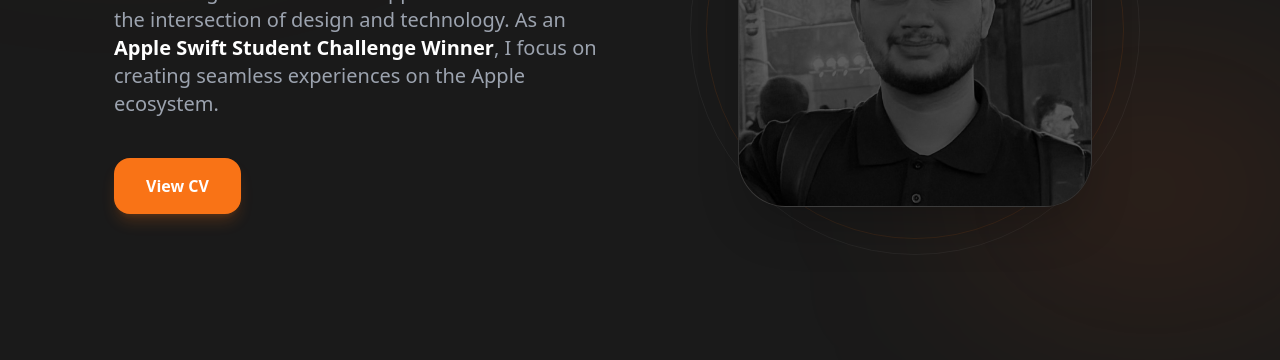
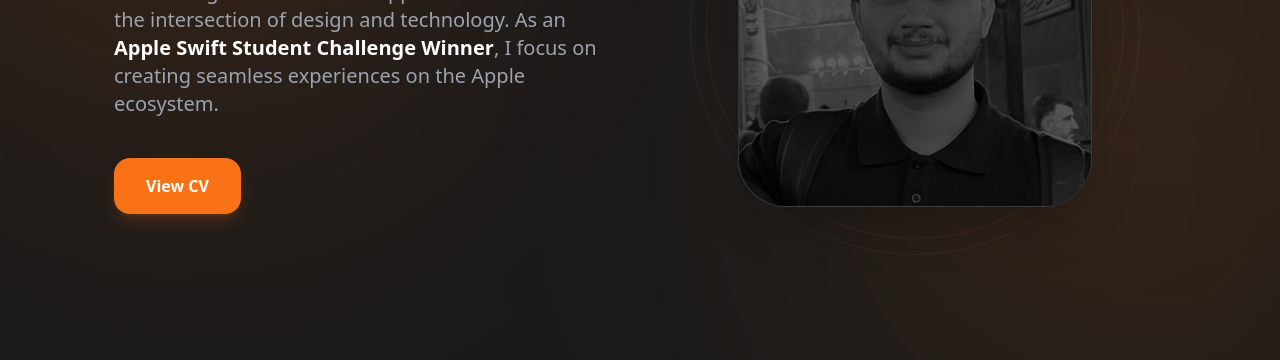
Before and after one commit to itkhld1/Khaled.dev, a Next.js app: page / in a window 1280 px wide. Shown: the part 410-770 px from the top of the page. Built offline with nearby package versions, Linux system fonts and the light colour scheme.

Commit message:
Added global backgorund glow effect

```diff
--- a/src/app/page.tsx
+++ b/src/app/page.tsx
@@ -7,13 +7,23 @@ import Contact from '@/components/Contact'
 
 export default function Home() {
   return (
-    <main className="relative bg-[#1A1A1A]">
+    <main className="relative bg-[#1A1A1A] min-h-screen">
+      {/* Global Smooth Glows */}
+      <div className="fixed inset-0 overflow-hidden pointer-events-none z-0">
+        <div className="absolute top-[-10%] left-[-10%] w-[600px] h-[600px] bg-orange-500/10 blur-[150px] rounded-full"></div>
+        <div className="absolute top-[20%] right-[-10%] w-[500px] h-[500px] bg-orange-500/5 blur-[130px] rounded-full"></div>
+        <div className="absolute bottom-[20%] left-[-5%] w-[550px] h-[550px] bg-orange-500/5 blur-[140px] rounded-full"></div>
+        <div className="absolute bottom-[-10%] right-[-10%] w-[600px] h-[600px] bg-orange-500/10 blur-[150px] rounded-full"></div>
+      </div>
+
+      <div className="relative z-10">
         <Header />
         <Hero />
         <SwiftChallenge />
         <Projects />
         <Skills />
         <Contact />
+      </div>
     </main>
   )
 }
--- a/src/components/Contact.tsx
+++ b/src/components/Contact.tsx
@@ -4,7 +4,7 @@ import { motion } from 'framer-motion'
 
 const Contact = () => {
   return (
-    <section id="contact" className="py-24 bg-[#1A1A1A] relative">
+    <section id="contact" className="py-24 relative">
       <div className="max-w-[1100px] mx-auto px-6">
         <div className="bg-gradient-to-br from-orange-500 to-orange-600 rounded-[3rem] p-12 md:p-20 text-center relative overflow-hidden">
           {/* Decorative shapes */}
--- a/src/components/Hero.tsx
+++ b/src/components/Hero.tsx
@@ -6,10 +6,7 @@ import Image from 'next/image'
 
 const Hero = () => {
   return (
-    <section className="min-h-screen flex items-center justify-center bg-[#1A1A1A] relative overflow-hidden pt-20">
-      {/* Dynamic Background Glows */}
-      <div className="absolute top-[-10%] left-[-10%] w-[40%] h-[40%] bg-orange-500/10 blur-[120px] rounded-full"></div>
-      <div className="absolute bottom-[10%] right-[-5%] w-[30%] h-[30%] bg-orange-600/10 blur-[100px] rounded-full"></div>
+    <section className="min-h-screen flex items-center justify-center relative overflow-hidden pt-20">
 
       <div className="max-w-[1100px] mx-auto px-6 w-full relative z-10">
         <div className="grid grid-cols-1 lg:grid-cols-2 gap-12 items-center">
--- a/src/components/Projects.tsx
+++ b/src/components/Projects.tsx
@@ -58,7 +58,7 @@ const Projects = () => {
   }
 
   return (
-    <section id="projects" className="py-24 bg-[#1A1A1A] relative overflow-hidden">
+    <section id="projects" className="py-24 relative overflow-hidden">
       <div className="max-w-[1100px] mx-auto px-6 relative z-10">
         <div className="grid grid-cols-1 lg:grid-cols-2 gap-16 items-center">
 
--- a/src/components/Skills.tsx
+++ b/src/components/Skills.tsx
@@ -6,7 +6,7 @@ const Skills = () => {
   const skills = ['Swift', 'SwiftUI', 'Xcode']
 
   return (
-    <section id="skills" className="py-24 bg-[#1A1A1A] relative">
+    <section id="skills" className="py-24 relative">
       <div className="max-w-[1100px] mx-auto px-6">
         <motion.div
           initial={{ opacity: 0, y: 20 }}
--- a/src/components/SwiftChallenge.tsx
+++ b/src/components/SwiftChallenge.tsx
@@ -38,10 +38,7 @@ const SwiftChallenge = () => {
   const currentAward = awards[currentIndex]
 
   return (
-    <section id="award" className="py-24 bg-[#1A1A1A] relative overflow-hidden">
-      {/* Decorative background glow */}
-      <div className="absolute top-1/2 left-1/2 -translate-x-1/2 -translate-y-1/2 w-[500px] h-[500px] bg-orange-500/10 blur-[120px] rounded-full transition-colors duration-500"></div>
-
+    <section id="award" className="py-24 relative overflow-hidden">
       <div className="max-w-[1100px] mx-auto px-6 relative z-10">
         <div className="grid grid-cols-1 lg:grid-cols-2 gap-16 items-center">
 
```
Lines whose indentation alone changed are shown as unchanged.
